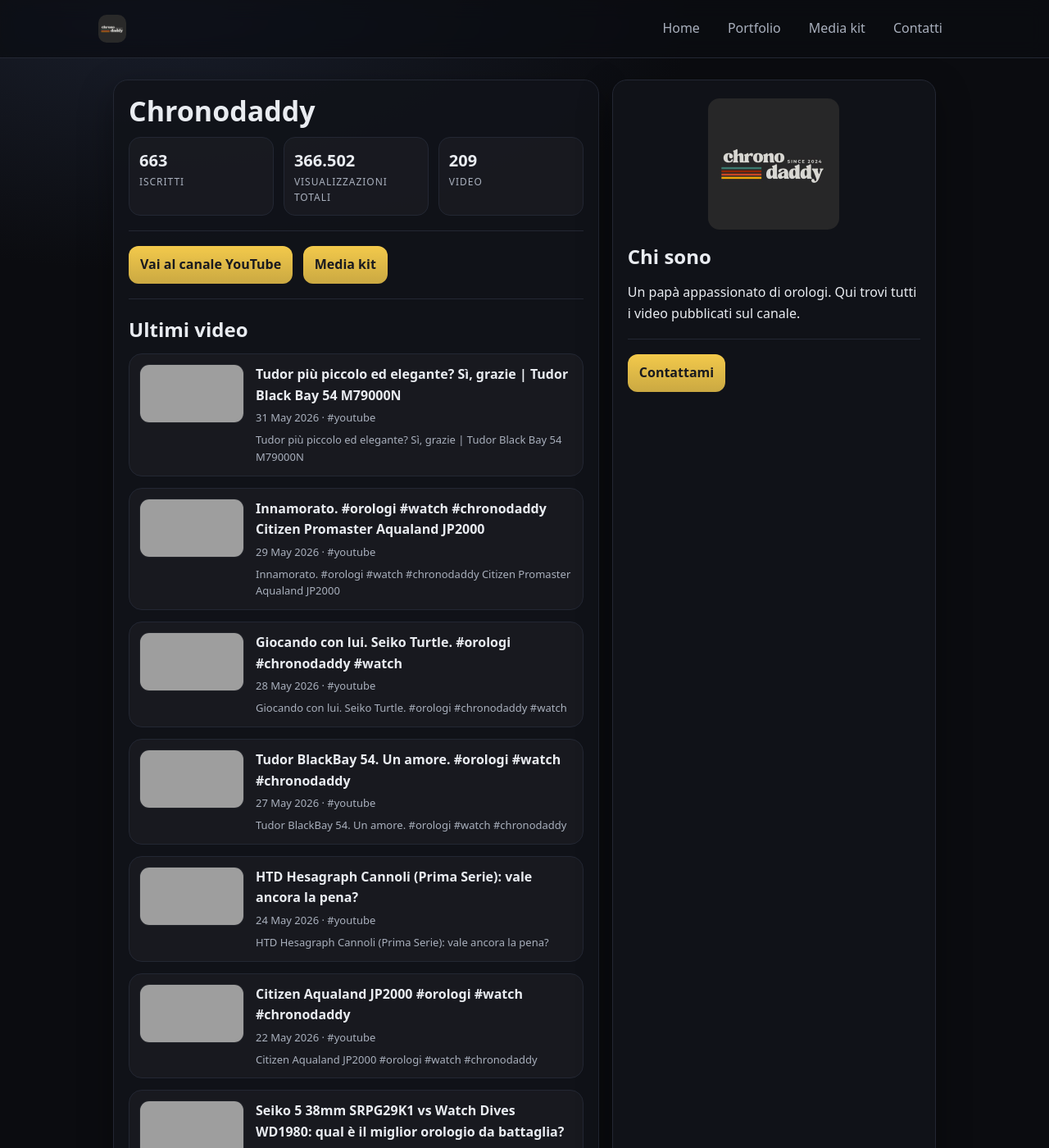
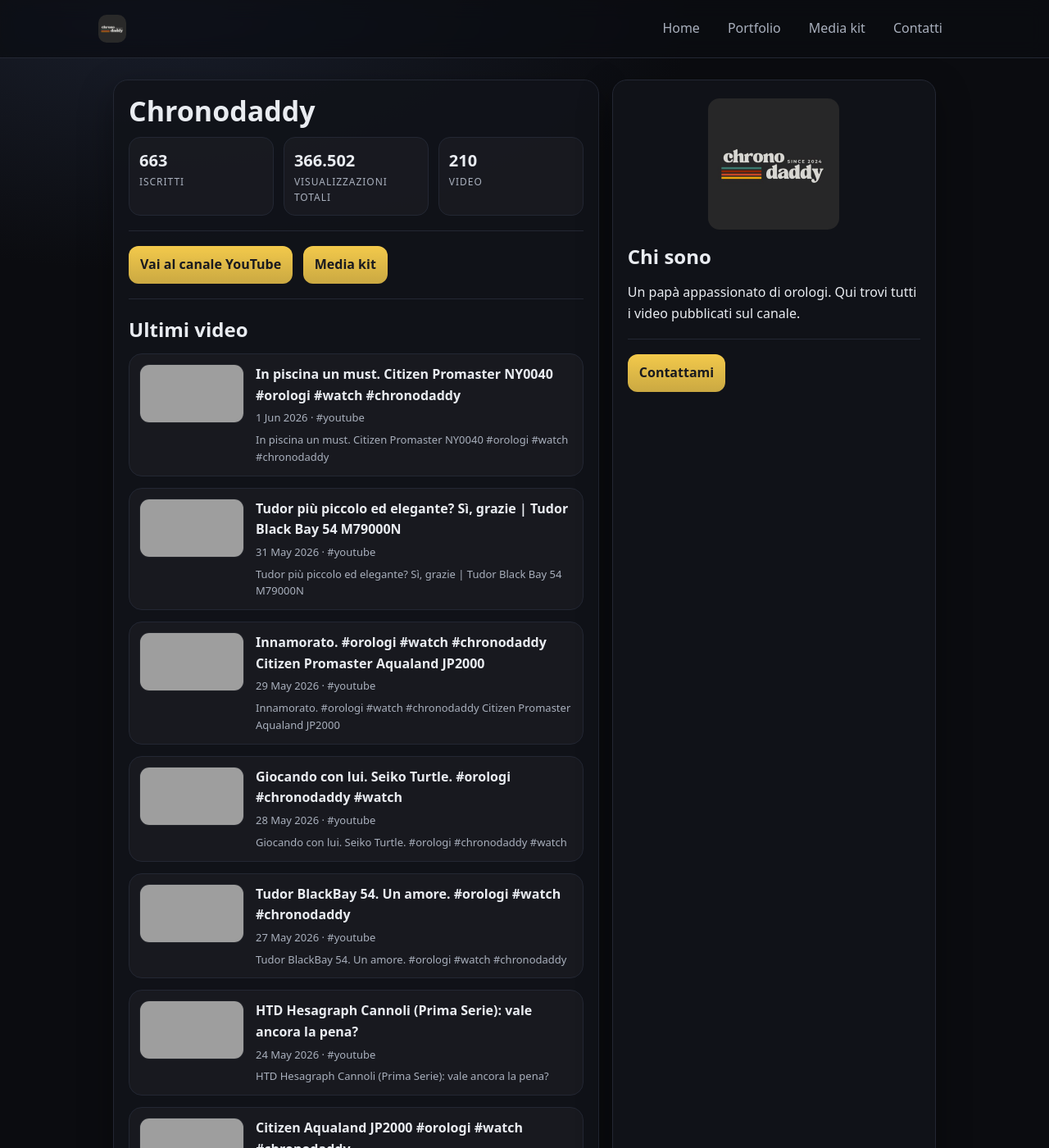
Before and after one commit to claudiostoduto/chronodaddy, a Jekyll site: the page built from index.md, in a window 1280 px wide and 1400 px high, cut to the strip 0-1400 px from the top of the window. Shown: the whole strip at 82% size. Built offline with Jekyll 4.4.1, drawn with Linux system fonts in a browser that asks for light colours; some of the changed text lies outside the part shown; grey boxes are pictures that could not be loaded.

Commit message:
chore: add new YouTube posts

```diff
--- /dev/null
+++ b/_posts/2026-06-01-in-piscina-un-must-citizen-promaster-ny0040-orologi-watch-chronodaddy.md
@@ -0,0 +1,14 @@
+---
+title: "In piscina un must. Citizen Promaster NY0040 #orologi #watch #chronodaddy"
+date: 2026-06-01
+videoId: "rKvQ1QuXTAY"
+youtubeUrl: "https://www.youtube.com/shorts/rKvQ1QuXTAY"
+thumbnail: "https://i3.ytimg.com/vi/rKvQ1QuXTAY/hqdefault.jpg"
+tags: [youtube]
+excerpt: "In piscina un must. Citizen Promaster NY0040 #orologi #watch #chronodaddy"
+---
+
+<!--
+Questo post è stato generato automaticamente.
+Puoi aggiungere tag più specifici (brand/modello/format) e una descrizione/contesto per renderlo un vero case study.
+-->
--- a/assets/channel-stats.json
+++ b/assets/channel-stats.json
@@ -1,6 +1,6 @@
 {
   "subscribers": 663,
   "views": 366502,
-  "videos": 209,
-  "updatedAt": "2026-06-01T10:31:06.164Z"
+  "videos": 210,
+  "updatedAt": "2026-06-01T16:45:50.453Z"
 }
```
